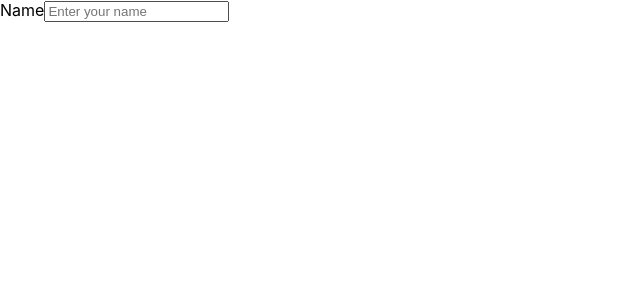
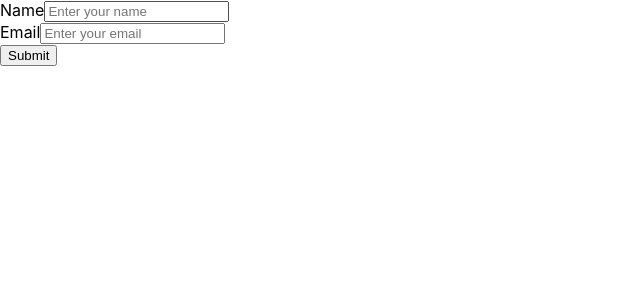
Before and after one commit to ashannon828/conditional-forms-with-formik, a Next.js app: page / in a window 1280 px wide. Shown: the top 300 px of the page, without its empty margins (0-640 px from the left). Built offline with nearby package versions, Linux system fonts and the light colour scheme.

Commit message:
reformatted code and added formik

```diff
--- a/package.json
+++ b/package.json
@@ -11,6 +11,7 @@
     "formik": "^2.2.6",
     "next": "10.0.6",
     "react": "17.0.1",
-    "react-dom": "17.0.1"
+    "react-dom": "17.0.1",
+    "yup": "^0.32.8"
   }
 }
--- a/pages/index.js
+++ b/pages/index.js
@@ -1,7 +1,17 @@
-import Head from 'next/head'
+import Head from "next/head";
 
-import { Formik } from "formik"
+import { Formik } from "formik";
+import * as Yup from "yup";
 
+const validationSchema = Yup.object().shape({
+  name: Yup.string()
+    .max(255, "Name must be shorter than 255")
+    .required("Enter a name"),
+  email: Yup.string()
+    .email("Enter a valid email")
+    .max(255, "Email must be shorter than 255")
+    .required("Enter an email"),
+});
 
 export default function Home() {
   return (
@@ -10,25 +20,46 @@ export default function Home() {
         <title>Formik Demo</title>
       </Head>
 
-      <main >
-        <Formik initialValues={{ Name: "", email: "" }}>
+      <main>
+        <Formik
+          validationSchema={validationSchema}
+          initialValues={{ name: "", email: "" }}
+        >
           {({ values, errors, touched, handleChange, handleBlur }) => (
             <form>
               <div>
-                <label htmlFor='name'>Name</label>
+                <label htmlFor="name">Name</label>
                 <input
-                type='text'
-                name='name'
-                id='name'
-                placeholder='Enter your name'
-                onChange={handleChange}
-                value={values.name}
+                  type="text"
+                  name="name"
+                  id="name"
+                  placeholder="Enter your name"
+                  onChange={handleChange}
+                  onBlur={handleBlur}
+                  value={values.name}
+                  className={touched.name && errors.name ? "has-error" : null}
                 />
+              </div>
+              <div>
+                <label htmlFor="email">Email</label>
+                <input
+                  type="text"
+                  name="email"
+                  id="email"
+                  placeholder="Enter your email"
+                  onChange={handleChange}
+                  onBlur={handleBlur}
+                  value={values.email}
+                  className={touched.email && errors.email ? "has-error" : null}
+                />
+              </div>
+              <div>
+                <button type="submit">Submit</button>
               </div>
             </form>
           )}
         </Formik>
-      </main >
-    </div >
-  )
+      </main>
+    </div>
+  );
 }
```
Also changed, not shown: 1 other file (tests, documents, lock files or other folders).
